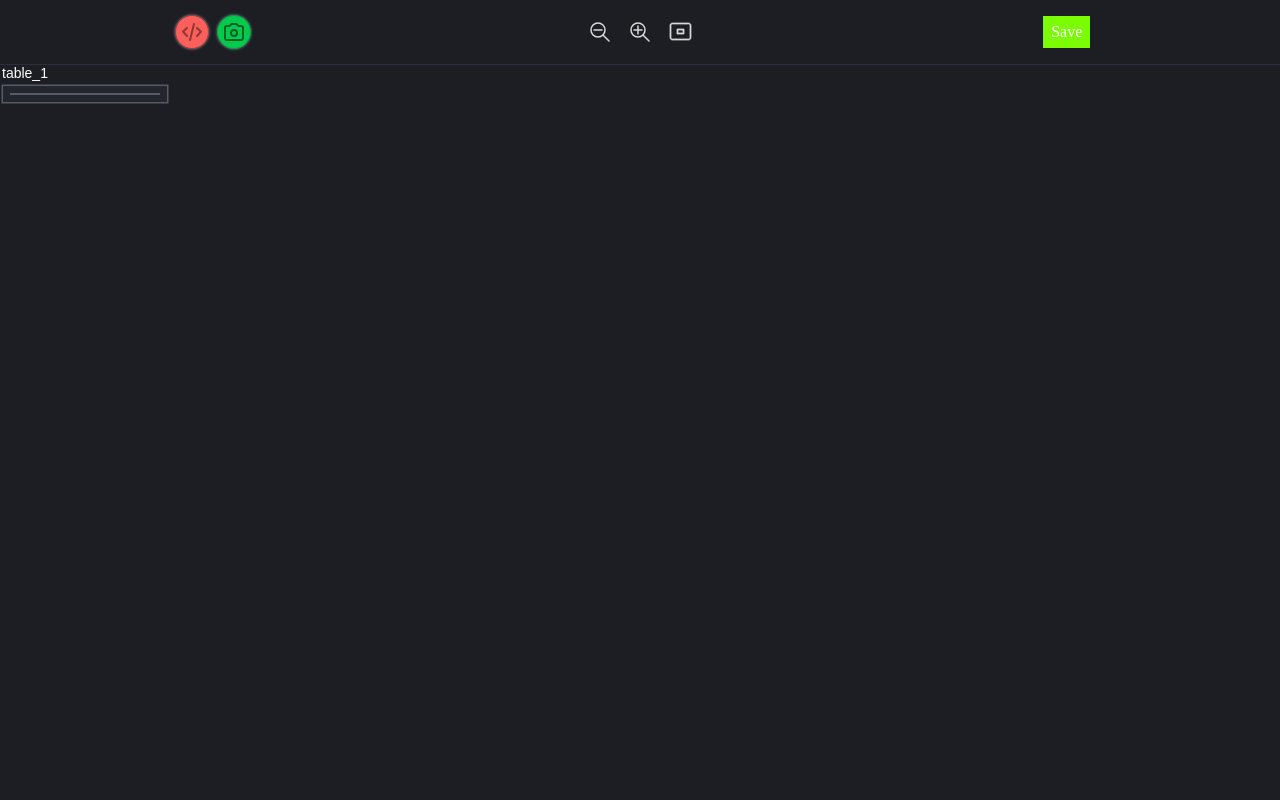
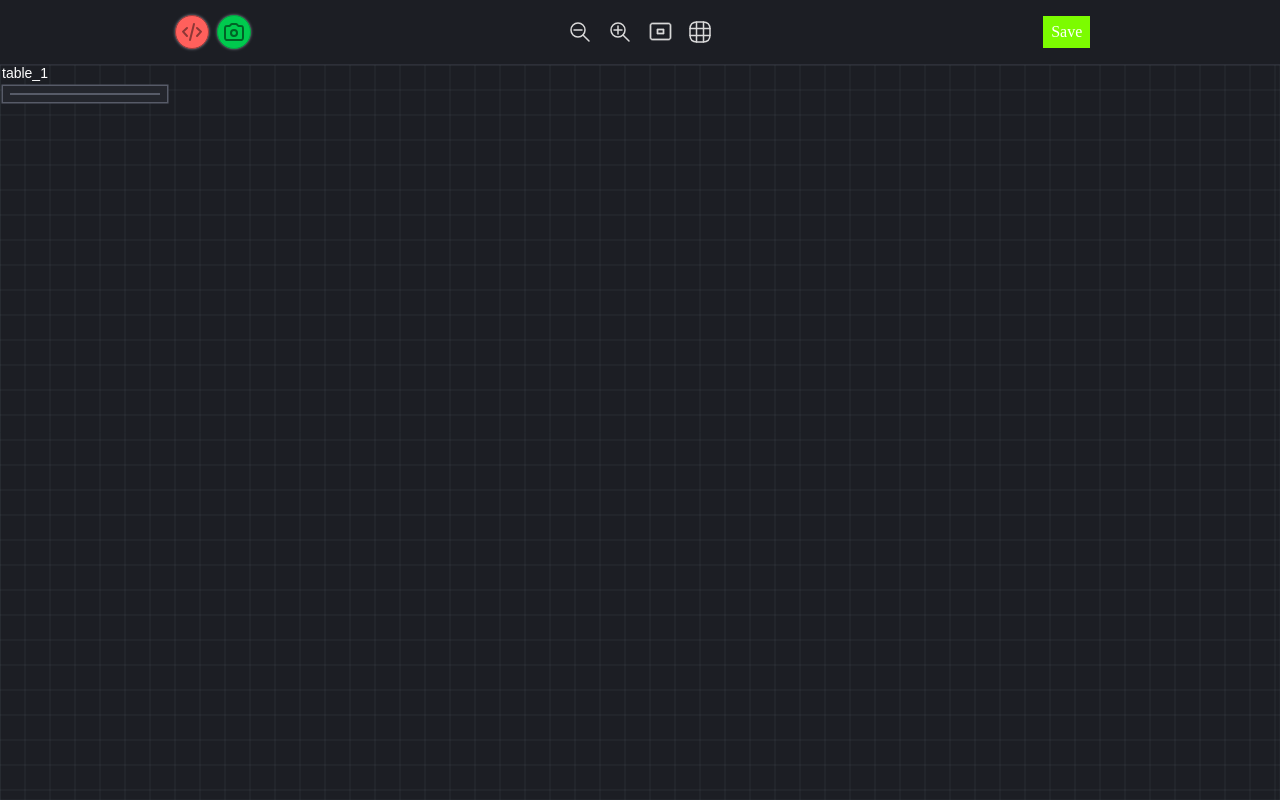
Before and after one commit to saeed-barzegari/ERD-Editor, a Vue app: page / in a window 1280 px wide. Built offline with nearby package versions, Linux system fonts and the light colour scheme.

Commit message:
Grid View

```diff
--- a/src/components/ERDCanvas.vue
+++ b/src/components/ERDCanvas.vue
@@ -116,6 +116,9 @@ export default defineComponent({
     },
     zoomFitToContent(){
       this.erd.zoomFitToContent();
+    },
+    gridVisible(visible: boolean) {
+      this.erd.gridVisible = visible;
     }
   },
   data() {
--- a/src/components/ERDTopBar.vue
+++ b/src/components/ERDTopBar.vue
@@ -1,6 +1,11 @@
 <script setup lang="ts">
+import {ref} from "vue";
 
-</script>
+const gridVisible = ref(true);
+
+function gridVisibleToggle(){
+  gridVisible.value = !gridVisible.value
+}</script>
 
 <template>
   <div class="top-bar">
@@ -43,6 +48,15 @@
       <span class="icon" @click="$emit('onZoomFitToContent')">
         <svg xmlns="http://www.w3.org/2000/svg" width="100%" height="100%" viewBox="0 0 32 32" fill="#d9d9d9">
           <path d="M27.333 4c1.841 0 3.333 1.492 3.333 3.333v0 16c0 1.841-1.492 3.333-3.333 3.333v0h-21.333c-1.841 0-3.333-1.492-3.333-3.333v0-16c0-1.841 1.492-3.333 3.333-3.333v0zM27.333 5.333h-21.333c-1.105 0-2 0.895-2 2v0 16c0 1.105 0.895 2 2 2v0h21.333c1.105 0 2-0.895 2-2v0-16c0-1.105-0.895-2-2-2v0zM21.333 12v6.667h-9.333v-6.667h9.333zM20 13.333h-6.667v4h6.667v-4z"></path>
+        </svg>
+      </span>
+      <span :class="gridVisible.valueOf() ? 'icon toggle-icon-enable': 'icon toggle-icon-disable'" @click="() => {gridVisibleToggle(); $emit('onToggleGridDiagram', gridVisible)}">
+        <svg xmlns="http://www.w3.org/2000/svg" width="100%" height="100%" viewBox="0 0 24 24" fill="none">
+          <path d="M9 22H15C20 22 22 20 22 15V9C22 4 20 2 15 2H9C4 2 2 4 2 9V15C2 20 4 22 9 22Z" stroke-width="1.5" stroke-linecap="round" stroke-linejoin="round"/>
+          <path d="M2.03 8.5H22" stroke-width="1.5" stroke-linecap="round" stroke-linejoin="round"/>
+          <path d="M2.03 15.5H22" stroke-width="1.5" stroke-linecap="round" stroke-linejoin="round"/>
+          <path d="M8.51 21.99V2.01001" stroke-width="1.5" stroke-linecap="round" stroke-linejoin="round"/>
+          <path d="M15.51 21.99V2.01001" stroke-width="1.5" stroke-linecap="round" stroke-linejoin="round"/>
         </svg>
       </span>
     </div>
@@ -107,4 +121,8 @@
   border: 1px solid #02a441;
   box-shadow: 0 0 3px #828691;
 }
+
+.toggle-icon-disable {
+  stroke: #525252;
+}
 </style>
--- a/src/components/erd/basic/viewport.ts
+++ b/src/components/erd/basic/viewport.ts
@@ -11,11 +11,13 @@ enum MouseAction {
 export class Viewport extends View {
     mouseAction: MouseAction;
     selected: Selectable[];
+    gridVisible: boolean;
 
     constructor(children: Element[] = []) {
         super(children);
         this.selected = [];
         this.mouseAction = MouseAction.Panning;
+        this.gridVisible = true;
         this.mouseHandler();
     }
 
@@ -33,10 +35,33 @@ export class Viewport extends View {
         }
         context.scale(this.scale, this.scale)
         context.translate(this.offset.x, this.offset.y)
+
+        if (this.gridVisible)
+            this.drawGrid(context);
+
         this.children.forEach(child => child.draw(context))
         if (this.clip) {
             context.restore();
         }
+        context.restore();
+    }
+
+    private drawGrid(context: CanvasRenderingContext2D, size = 15) {
+        context.save();
+        context.strokeStyle = "#616773"
+        context.lineWidth = 0.1 + Math.floor(1/this.scale)/10;
+        const gridSize = size + Math.floor(1/this.scale)*10
+        const [startX, startY] = this.convertGlobalPositionXYToLocal(0, 0);
+        const [endX, endY] = this.convertGlobalPositionXYToLocal(this.getWidth(), this.getHeight());
+        for (let i = Math.floor(startX/gridSize)*gridSize; i < endX; i+=gridSize) {
+            context.moveTo(i, startY);
+            context.lineTo(i, endY);
+        }
+        for (let i = Math.floor(startY/gridSize)*gridSize; i < endY; i+=gridSize) {
+            context.moveTo(startX, i);
+            context.lineTo(endX, i);
+        }
+        context.stroke();
         context.restore();
     }
 
--- a/src/views/EditorView.vue
+++ b/src/views/EditorView.vue
@@ -6,6 +6,7 @@
         @onZoomIn="zoom(0.1)"
         @onZoomOut="zoom(-0.1)"
         @onZoomFitToContent="zoomFitToContent"
+        @onToggleGridDiagram="gridDiagramVisible"
     />
     <div class="main">
       <ERDCanvas ref="erd"/>
@@ -17,22 +18,26 @@ import ERDCanvas from "@/components/ERDCanvas.vue";
 import ERDTopBar from "@/components/ERDTopBar.vue";
 import {onMounted, ref} from "vue";
 
-const erd = ref<ERDCanvas>();
+const erd = ref<typeof ERDCanvas>();
 
 function showExportCode(){
-  erd.value.showExportCode();
+  erd.value?.showExportCode();
 }
 
 function exportImage(){
-  erd.value.downloadImage();
+  erd.value?.downloadImage();
 }
 
 function zoom(scale:number) {
-  erd.value.zoom(scale);
+  erd.value?.zoom(scale);
 }
 
 function zoomFitToContent(){
-  erd.value.zoomFitToContent();
+  erd.value?.zoomFitToContent();
+}
+
+function gridDiagramVisible(visible: boolean) {
+  erd.value?.gridVisible(visible)
 }
 
 </script>
```
